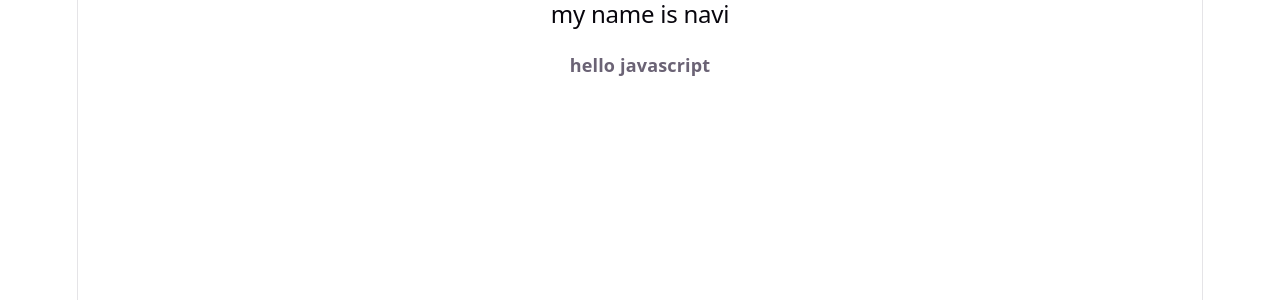
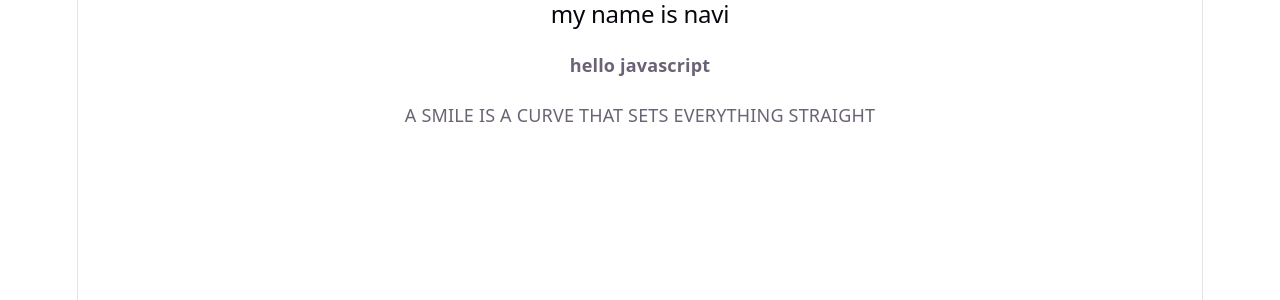
Before and after one commit to gvijayanavyasri-bot/maggie6, a React (Vite) app in the folder navi/: page / in a window 1280 px wide. Shown: the top 300 px of the page. Built offline with nearby package versions, Linux system fonts and the light colour scheme.

Commit message:
added para

```diff
--- a/navi/src/App.jsx
+++ b/navi/src/App.jsx
@@ -5,6 +5,7 @@ const App = () => {
     <div>
       <h2>my name is navi</h2>
       <h4>hello javascript</h4>
+      <p>A SMILE IS A CURVE THAT SETS EVERYTHING STRAIGHT</p>
     </div>
   );
 };
```
